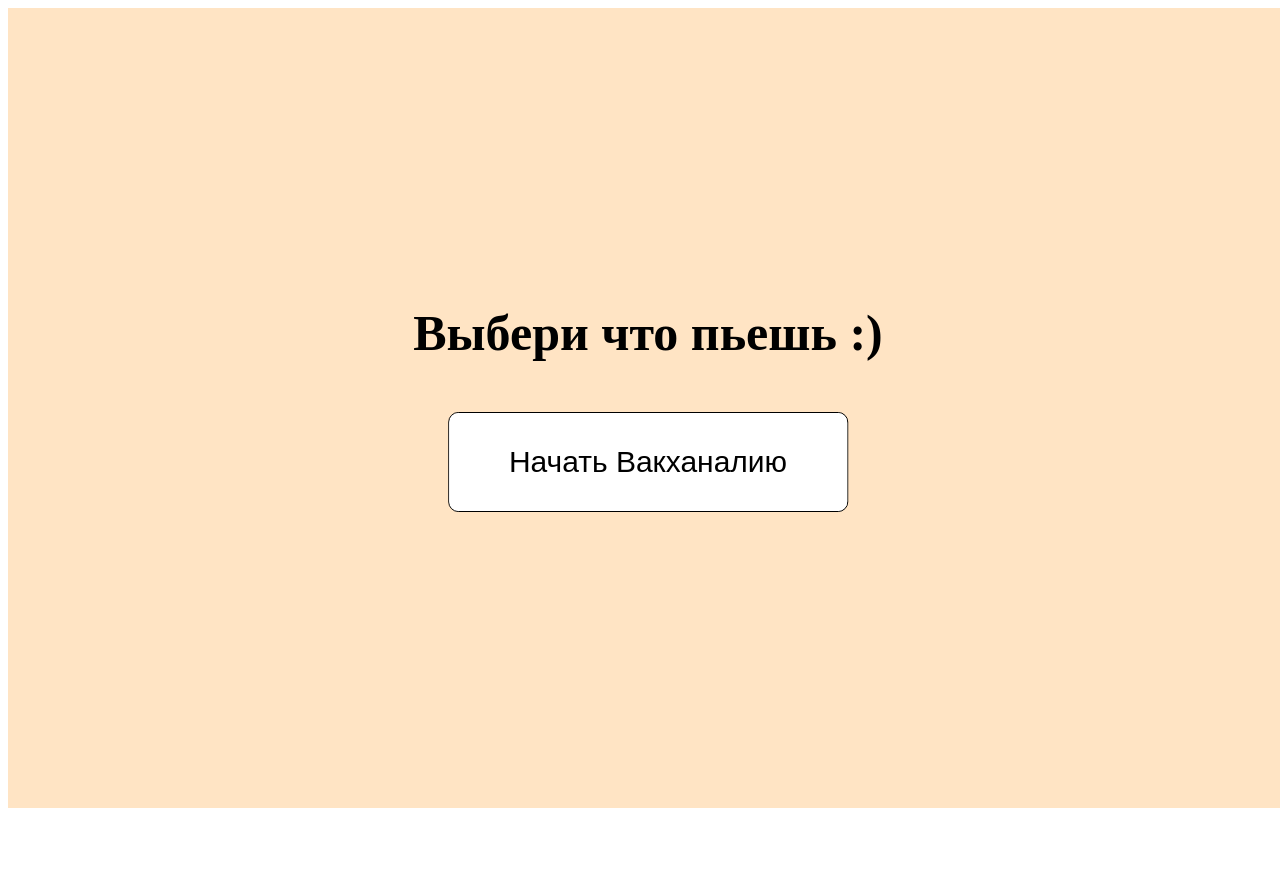
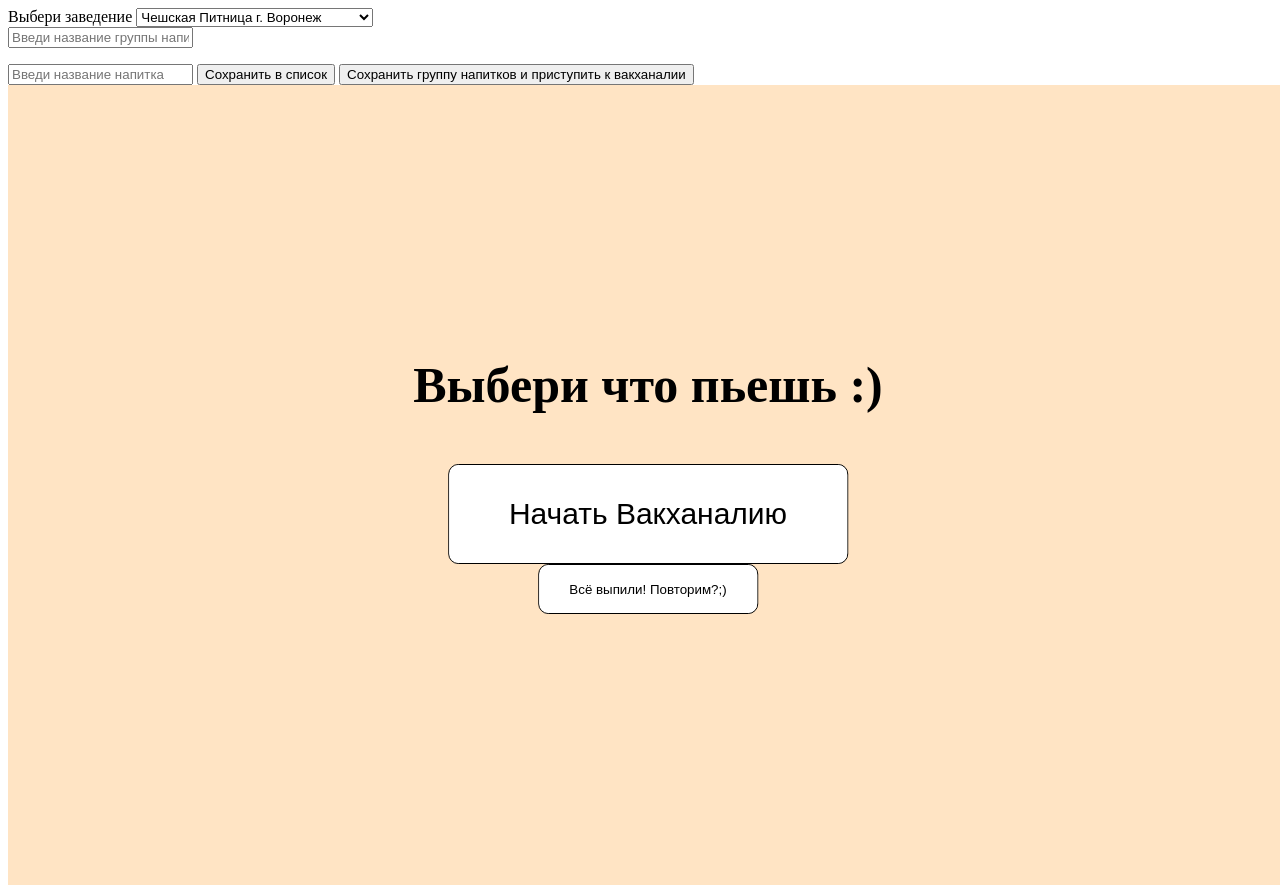
Before and after one commit to RaudVrn/randomizer, a plain HTML site: page index.html in a window 1280 px wide. Before the commit the page ends 816 px from the top, so only its background shows below. Drawn offline with Linux system fonts and the light colour scheme.

Commit message:
Update index.html

```diff
--- a/index.html
+++ b/index.html
@@ -1,18 +1,43 @@
 <!doctype html>
-<html lang="en">
+<html lang="ru">
 <head>
   <meta charset="UTF-8">
   <meta name="viewport"
         content="width=device-width, user-scalable=no, initial-scale=1.0, maximum-scale=1.0, minimum-scale=1.0">
   <meta http-equiv="X-UA-Compatible" content="ie=edge">
-  <title>Random</title>
+  <title>Drunkomizer</title>
   <link rel="stylesheet" href="style.css">
 </head>
 <body>
+  <header>
+    <div class="close-header"></div>
+    <label class="drinks-select__wrap">
+      <span class="drinks-select__name">Выбери заведение</span>
+      <select id="drinks_select">
+        <option value="PITNICA">Чешская Питница г. Воронеж</option>
+        <option value="CUSTOM">НАЧИСЛИТЬ САМОСТОЯТЕЛЬНО</option>
+      </select>
+    </label>
+    <div class="new-drink__wrap">
+      <label>
+        <input id="new_drink_group_input" placeholder="Введи название группы напитков">
+      </label>
+      <ul class="new-drink__list"></ul>
+      <label>
+        <input id="new_drink_input" placeholder="Введи название напитка">
+      </label>
+      <button id="new_drink">Сохранить в список</button>
+      <button id="new_drink_group">Сохранить группу напитков и приступить к вакханалии</button>
+    </div>
+  </header>
   <main>
+    <div class="burger">
+      <div class="burger__center"></div>
+    </div>
     <div id="randomize__wrapper">
       <p id="randomize__name">Выбери что пьешь :)</p>
       <button class="glow-on-hover" id="randomize__button">Начать Вакханалию</button>
+      <button class="glow-on-hover" id="randomize__button_again">Всё выпили! Повторим?;)</button>
     </div>
   </main>
   <script src="app.js"></script>
```
